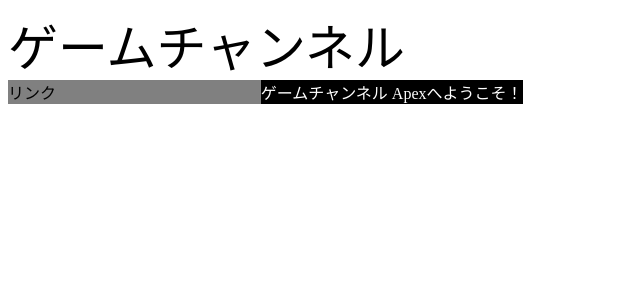
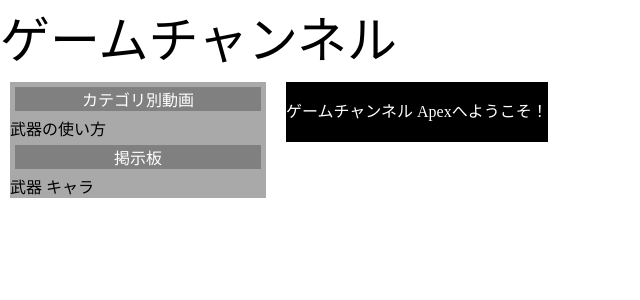
Before and after one commit to jigintern/2021_spring_game, a PHP site: page / in a window 1280 px wide. Shown: the top 300 px of the page, without its empty margins (0-640 px from the left). Run offline with PHP 8.4, Linux system fonts and the light colour scheme.

Commit message:
Change index

```diff
--- a/banner.css
+++ b/banner.css
@@ -1,4 +1,12 @@
 .banner{
     width: 20%;
+    background-color: darkgray;
+    margin: 10px;
+}
+
+.banner_h1{
+    margin: 5px;
     background-color: gray;
-};
+    color: white;
+    text-align: center;
+}
--- a/index.css
+++ b/index.css
@@ -1,7 +1,15 @@
 .index_title{
     font-size: 50px;
 }
+
+.index{
+    margin: 10px;
+}
+
 .index_h1{
+    width: 100%;
     background-color: black;
     color: white;
+    height: 60px;
+    line-height:60px;
 }
--- a/index.html
+++ b/index.html
@@ -5,17 +5,26 @@
 <link rel="stylesheet" href="banner.css">
 <link rel="stylesheet" href="common.css">
 <link rel="stylesheet" href="index.css">
+<link rel="stylesheet" href="reset.css">
 <title>Apex トップページ</title>
 </head>
 <body>
     <div class=index_title>ゲームチャンネル</div>
-    <div class="content">
+    <div class=content>
         <div class=banner>
             <div class=banner_h1>
-                リンク
+                カテゴリ別動画
             </div>
+            武器の使い方
+            <div class=banner_h1>
+                掲示板
+            </div>
+            武器
+            キャラ
         </div>
-        <div class=index_h1>ゲームチャンネル Apexへようこそ！</div>
+        <div class=index>
+            <div class=index_h1>ゲームチャンネル Apexへようこそ！</div>
+        </div>
     </div>
 </body>
 </html>
--- /dev/null
+++ b/reset.css
@@ -0,0 +1,20 @@
+html, body, div, span, object, iframe,
+h1, h2, h3, h4, h5, h6, p, blockquote, pre,
+abbr, address, cite, code,
+del, dfn, em, img, ins, kbd, q, samp,
+small, strong, sub, sup, var,
+b, i,
+dl, dt, dd, ol, ul, li,
+fieldset, form, label, legend,
+table, caption, tbody, tfoot, thead, tr, th, td,
+article, aside, canvas, details, figcaption, figure,
+footer, header, hgroup, menu, nav, section, summary,
+time, mark, audio, video {
+    margin:0;
+    padding:0;
+    border:0;
+    outline:0;
+    font-size:100%;
+    vertical-align:baseline;
+    background:transparent;
+}
```
